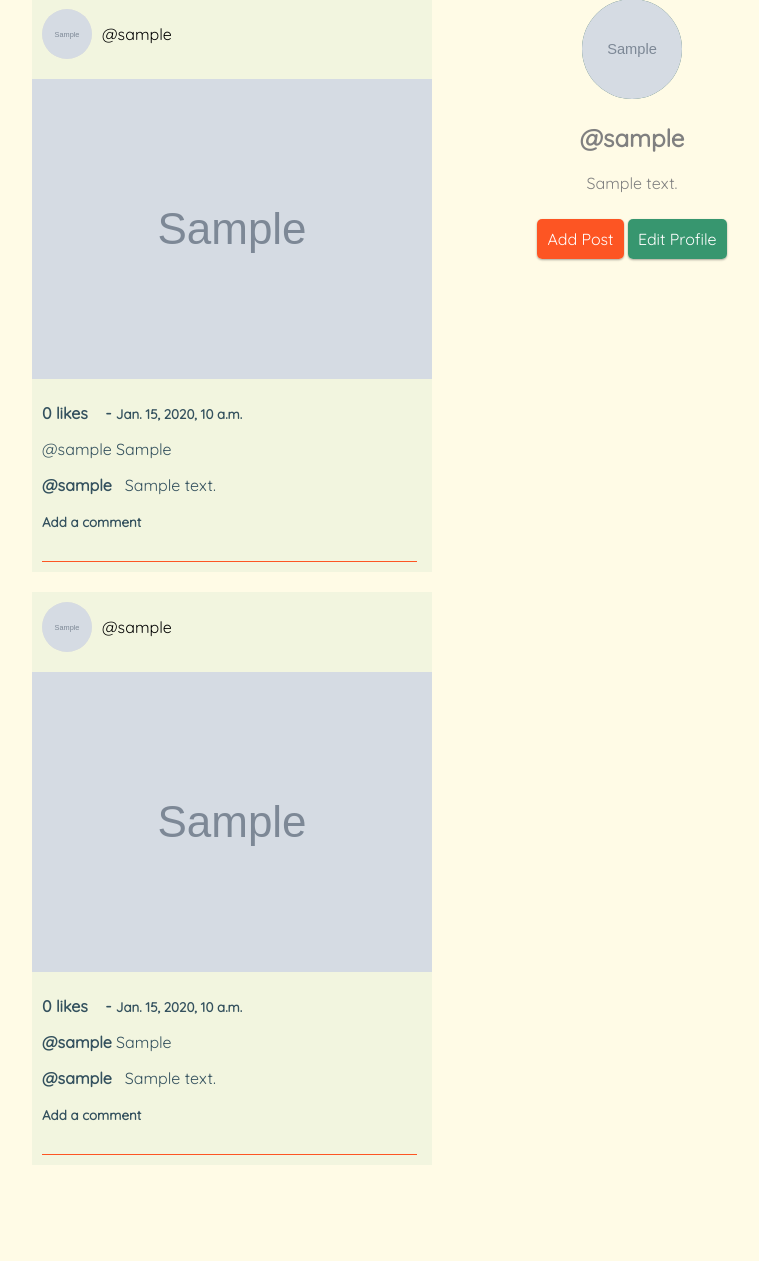
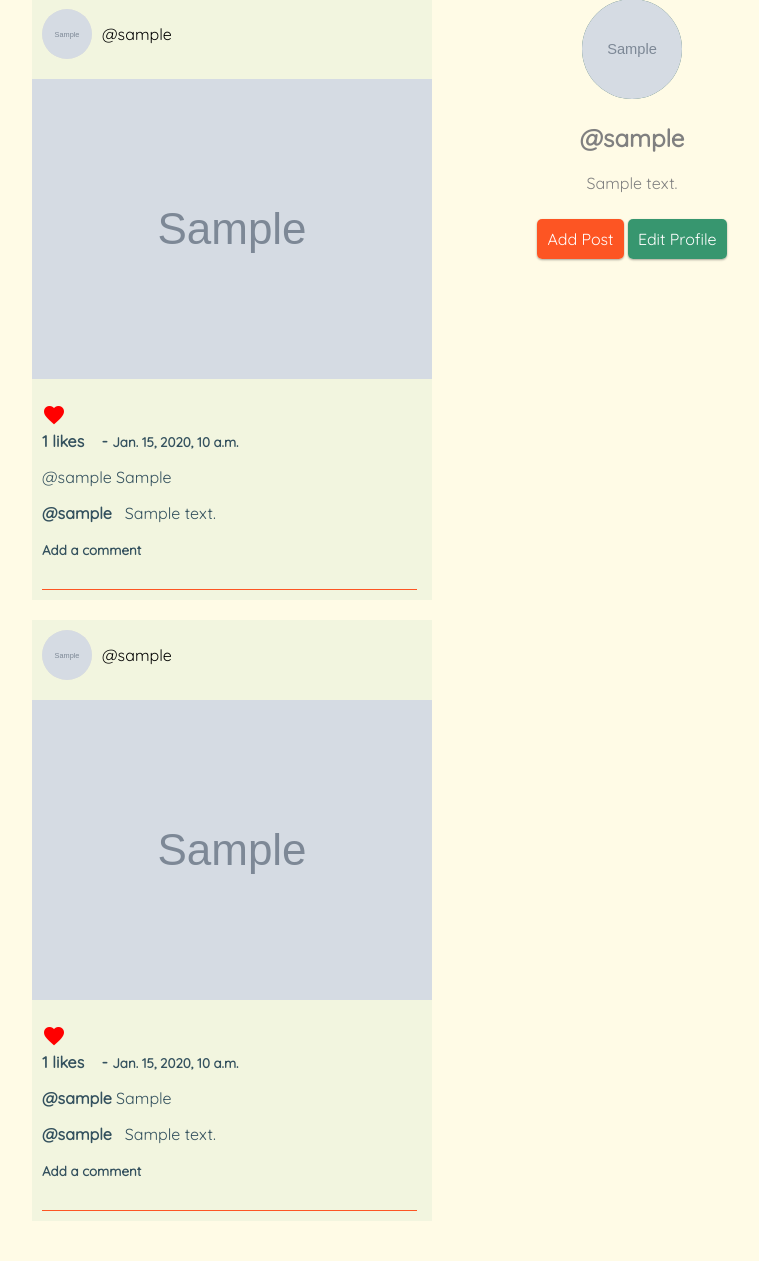
Before and after one commit to isaiahnavasquez/catstagram, a Django app: page /cats/home in a window 1280 px wide. Shown: the part 201-1462 px from the top of the page, without its empty margins (233-992 px from the left). Before the commit the page ends 1366 px from the top, so only its background shows below. Run offline with Django 3.2, Linux system fonts and the light colour scheme; a user stored in the database is signed in; tables that the repository leaves empty hold one stand-in row (values such as "Sample post"); grey boxes marked "Sample" are stand-in pictures.

Commit message:
added post-liking function

```diff
--- a/catstagram/cats/admin.py
+++ b/catstagram/cats/admin.py
@@ -1,9 +1,10 @@
 from django.contrib import admin
 
-from .models import Comment, Post, Profile, Relationship, Hashtag
+from .models import Comment, Post, Profile, Relationship, Hashtag, Like
 
 admin.site.register(Comment)
 admin.site.register(Post)
 admin.site.register(Profile)
 admin.site.register(Relationship)
 admin.site.register(Hashtag)
+admin.site.register(Like)
--- a/catstagram/cats/models.py
+++ b/catstagram/cats/models.py
@@ -62,11 +62,44 @@ class Post(models.Model):
     caption = models.CharField(max_length=200)
     pub_date = models.DateTimeField('date published')
     author = models.ForeignKey(User, related_name='posts', on_delete=models.CASCADE)
-    likers = models.ManyToManyField(User, blank=True)
     picture = models.ImageField(upload_to=user_directory_path)
+
+    @property
+    def likers(self):
+        """Gets the ids of user that liked this post,
+        used to determine in the template
+        if a specific user is involved
+        """
+        likes = self.likes.all().values()
+        users = [x['user_id'] for x in likes]
+        return users
+
+    def is_liked_by(self, user):
+        """Checks if post is liked by a certain user"""
+        output = Like.objects.filter(user=user, post=self)
+        return True if output.count() == 1 else False
+
+    def toggle_like(self, user):
+        """Toggles like from user
+        returns True if post is liked,
+        returns False if unliked
+        """
+        if self.is_liked_by(user):
+            Like.objects.get(post=self, user=user).delete()
+            return False
+        else:
+            Like(post=self, user=user).save()
+            return True
 
     def __str__(self):
         return str(self.pub_date) + self.caption
+
+class Like(models.Model):
+    post = models.ForeignKey(Post, on_delete=models.CASCADE, related_name='likes')
+    user = models.ForeignKey(User, on_delete=models.CASCADE)
+
+    def __str__(self):
+        return f'@{self.user.username} to {self.post.id}'
 
 class Hashtag(models.Model):
     name = models.CharField(max_length=50)
--- a/catstagram/cats/static/cats/pages/home.css
+++ b/catstagram/cats/static/cats/pages/home.css
@@ -101,6 +101,7 @@
   border-bottom: 1px solid var(--secondary-800);
 }
 
-.hashtag {
-  color: var(--secondary-800);
+#like {
+  color: red;
+  cursor: pointer;
 }
--- a/catstagram/cats/templates/cats/base/master.html
+++ b/catstagram/cats/templates/cats/base/master.html
@@ -2,8 +2,9 @@
 <html lang="en" dir="ltr">
   <head>
     {% load static %}
+    <link href="https://fonts.googleapis.com/icon?family=Material+Icons" rel="stylesheet">
+    <script src="https://ajax.googleapis.com/ajax/libs/jquery/3.3.1/jquery.min.js"></script>
     <link rel="stylesheet" href="{% static 'cats/main.css' %}">
-    <script src="https://ajax.googleapis.com/ajax/libs/jquery/3.3.1/jquery.min.js"></script>
     <meta charset="utf-8">
     <title>Catstagram</title>
     {% block head %}{% endblock %}
--- a/catstagram/cats/templates/cats/pages/home.html
+++ b/catstagram/cats/templates/cats/pages/home.html
@@ -6,6 +6,8 @@
 {% endblock %}
 
 {% block body %}
+
+  {% csrf_token %}
 
   {% block tabs %}
     <br>
@@ -33,7 +35,16 @@
           </div>
           <img class="post-image" src="{{ post.picture.url }}">
           <div class="content">
-            <h4 style="margin:0">0 likes &nbsp;&nbsp; - <small>{{ post.pub_date }}</small> </h4>
+            <i class="material-icons" id="like" data-post-id="{{ post.id }}" onclick="toggleLike(event)" data-url="{% url 'cats:toggle-like' %}">
+              {% if user.id in post.likers %}
+              favorite
+              {% else %}
+              favorite_border
+              {% endif %}
+            </i>
+            <h4 style="margin:0">
+              <span id="like_count_{{ post.id }}">{{ post.likers|length }}</span> likes &nbsp;&nbsp; -
+              <small>{{ post.pub_date }}</small> </h4>
             <p class="caption" id="caption_{{ post.author.username }}_{{ post.id }}">
               <b>@{{ post.author.username }}</b>
               {{ post.caption }}
@@ -118,5 +129,33 @@
         })
       });
     {% endfor %}
+
+    $('.like').on('mousedown', function(e){
+      like = $('.like');
+    });
+
+    function toggleLike(e){
+      var csrftoken = $("[name='csrfmiddlewaretoken']").val()
+      post_id = e.srcElement.dataset.postId;
+      data_url = e.srcElement.dataset.url;
+      $.ajax({
+        url: data_url,
+        method: 'post',
+        headers: { 'X-CSRFToken': csrftoken },
+        data: { 'post_id': post_id },
+        dataType: 'json',
+        success: function(data) {
+          e.srcElement.innerHTML = data['response'] == 'true'
+                                  ? 'favorite'
+                                  : 'favorite_border';
+          likes = +$('#like_count_' + post_id).html();
+          if (data['response'] == 'true'){
+            $('#like_count_' + post_id).html(likes + 1);
+          } else {
+            $('#like_count_' + post_id).html(likes - 1);
+          }
+        }
+      })
+    }
   </script>
 {% endblock %}
--- a/catstagram/cats/urls.py
+++ b/catstagram/cats/urls.py
@@ -21,4 +21,5 @@ urlpatterns = [
     path('add-comment/', views.addComment, name='add_comment'),
     path('explore/', ExploreView.as_view(), name='explore'),
     path('search/', views.search, name='search'),
+    path('toggle-like/', views.toggle_like, name='toggle-like'),
 ]
--- a/catstagram/cats/views.py
+++ b/catstagram/cats/views.py
@@ -6,11 +6,17 @@ from django.contrib.auth.models import User
 from django.utils import timezone
 from django.core.files.storage import FileSystemStorage
 from .forms import RegistrationForm
-from .models import Post, Profile, RELATIONSHIP_FOLLOWING, Hashtag, Comment
+from .models import Post, Profile, RELATIONSHIP_FOLLOWING, Hashtag, Comment, Like
 
 def logoutUser(request):
     logout(request)
     return HttpResponseRedirect(reverse('cats:login'))
+
+def toggle_like(request):
+    post_id = request.POST['post_id']
+    post = get_object_or_404(Post, pk=post_id)
+    response =  post.toggle_like(request.user)
+    return JsonResponse({'response': str(response).lower()})
 
 def fireFollow(request):
     user = get_object_or_404(User, username=request.GET['username'])
```
Also changed, not shown: catstagram/cats/migrations/0014_auto_20180606_0253.py (added), catstagram/cats/migrations/0015_auto_20180606_0255.py (added), catstagram/media/dualipa1/download.jpeg (added), catstagram/media/dualipa1/download_1.jpeg (added), catstagram/media/dualipa1/download_i860fYv.jpeg (added), catstagram/media/profile/download_1_HRDHedx.jpeg (added), catstagram/media/taylorswift/download.jpeg (added).
